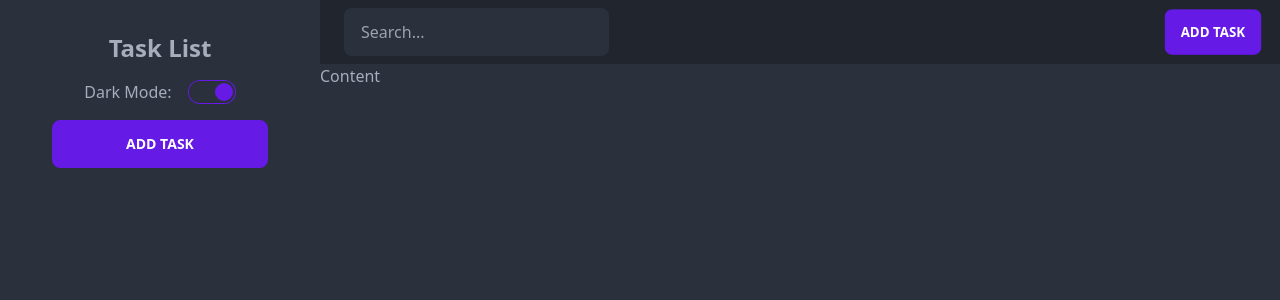
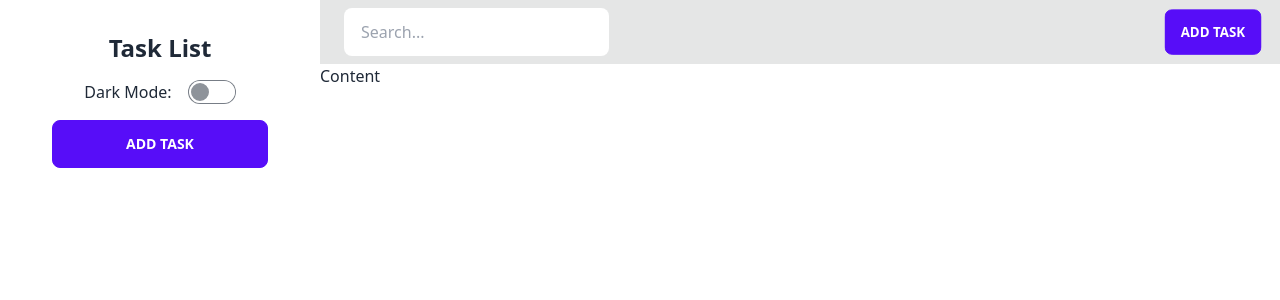
Before and after one commit to kelly-jsx/tasks-list, a React (Vite) app: page / in a window 1280 px wide. Shown: the top 300 px of the page. Built offline with nearby package versions, Linux system fonts and the light colour scheme.

Commit message:
theme to LocalStorage

```diff
--- a/src/components/ThemeSwitcher.tsx
+++ b/src/components/ThemeSwitcher.tsx
@@ -3,9 +3,13 @@ import type { ReactElement } from 'react'
 import React from 'react'
 
 export default function ThemeSwitcher(): ReactElement {
-	const [theme, setTheme] = React.useState('dark')
+	const [theme, setTheme] = React.useState(
+		localStorage.getItem('theme') === 'dark' ? 'dark' : 'light'
+	)
 	const toggleTheme = () => {
-		setTheme(theme === 'light' ? 'dark' : 'light')
+		const newTheme = theme === 'light' ? 'dark' : 'light'
+		setTheme(newTheme)
+		localStorage.setItem('theme', newTheme)
 	}
 	// initially set the theme and "listen" for changes to apply them to the HTML tag
 	React.useEffect(() => {
--- a/src/main.tsx
+++ b/src/main.tsx
@@ -1,7 +1,7 @@
+import { QueryClient, QueryClientProvider } from '@tanstack/react-query'
 import App from 'App'
 import { StrictMode } from 'react'
 import { createRoot } from 'react-dom/client'
-import { QueryClient, QueryClientProvider } from '@tanstack/react-query'
 import { registerSW } from 'virtual:pwa-register'
 import './index.css'
 
```
